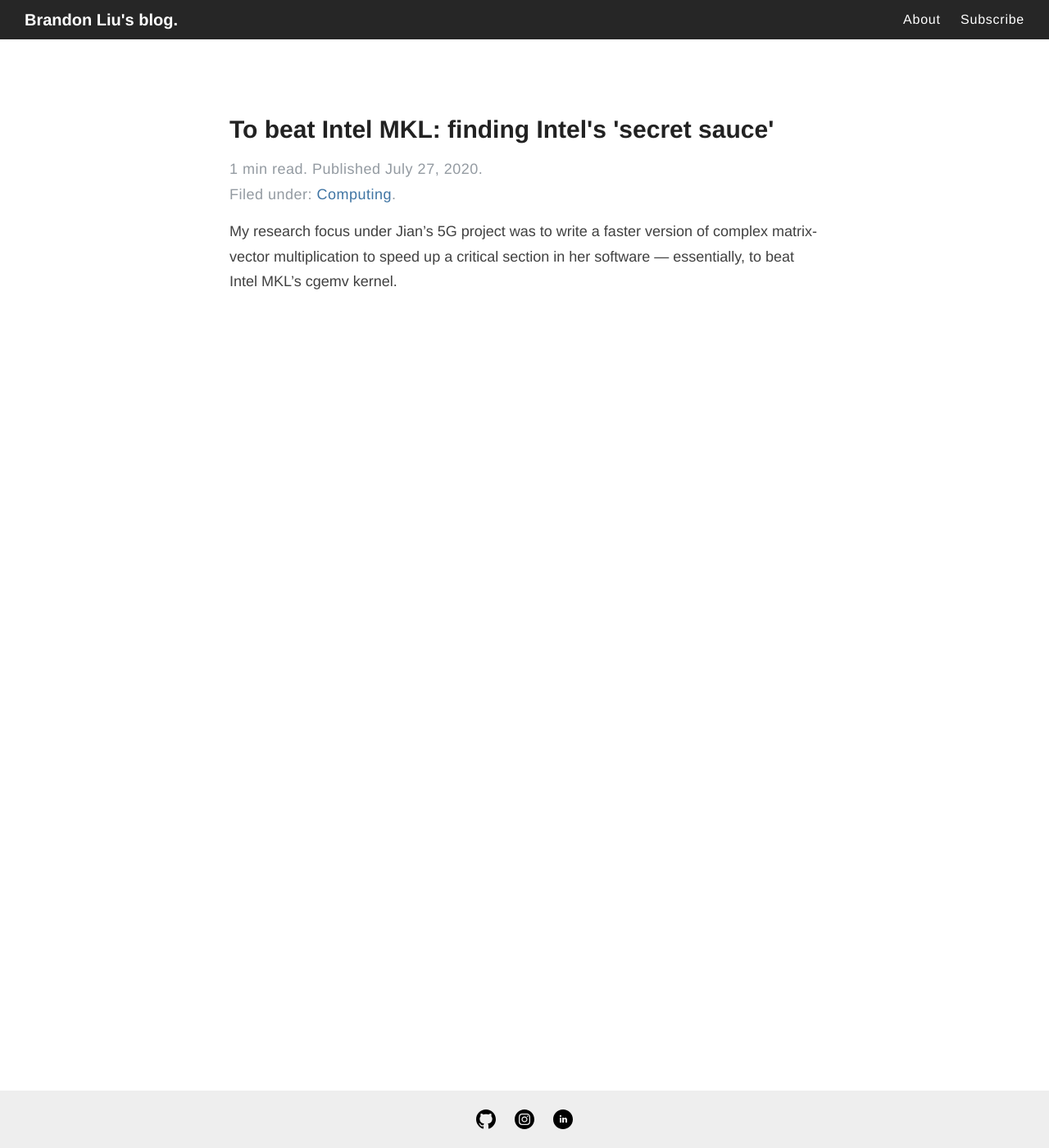
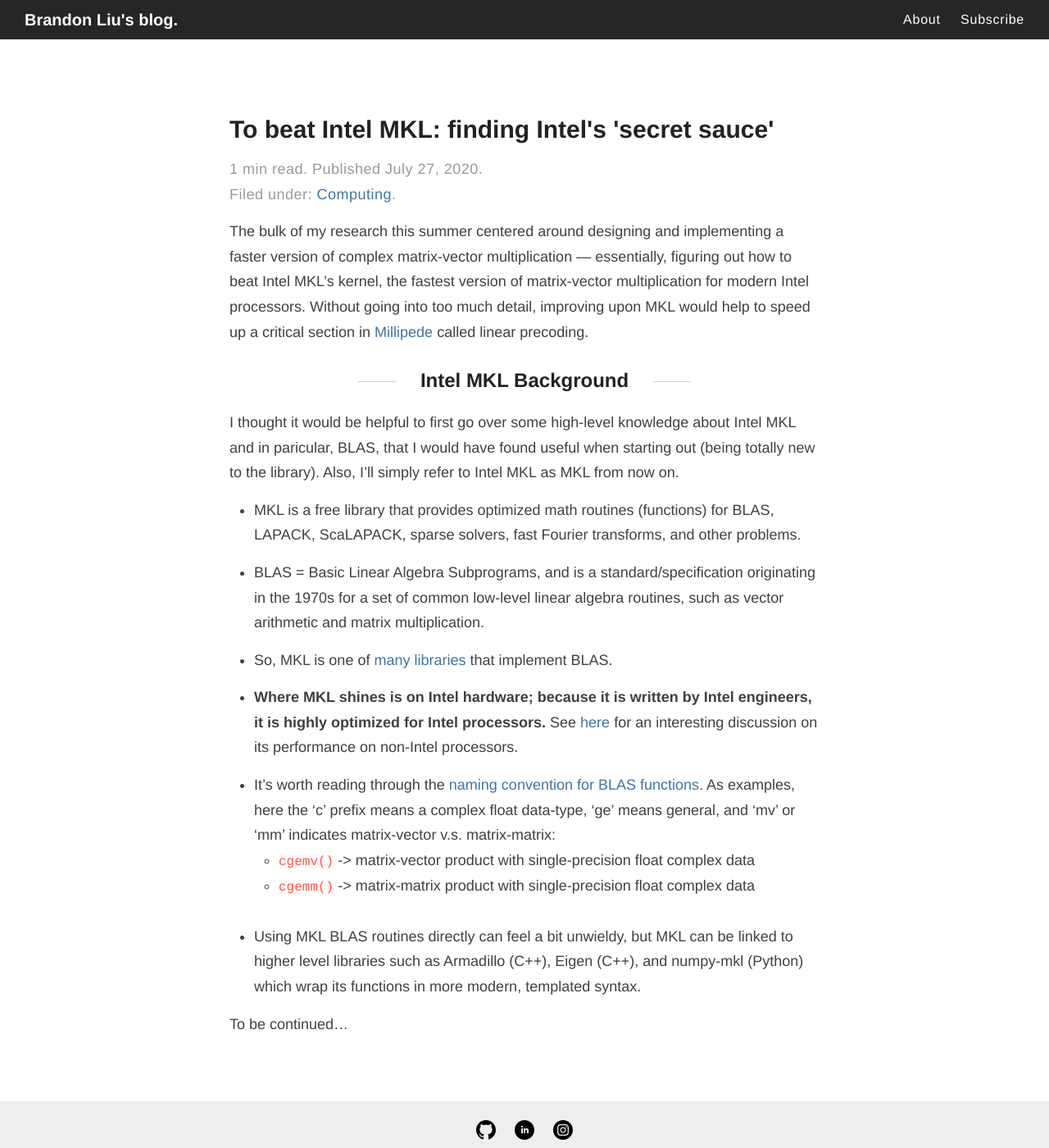
Before and after one commit to liubrandon/liubrandon.github.io, a Jekyll site: the page built from _posts/2020-07-27-beating-intel-mkl.md, in a window 1280 px wide and 1400 px high. Shown: the whole window at 82% size. Built offline with Jekyll 4.4.1, drawn with Linux system fonts in a browser that asks for light colours.

Commit message:
Started second post

```diff
--- a/_config.yml
+++ b/_config.yml
@@ -8,20 +8,24 @@
 # Name of the author
 author: Brandon Liu
 
+# Used for demarcating the preview (post.excerpt)
+excerpt_separator: <!--more-->
+
 #
 # Flags below are optional
 #
+
+# Includes an icon in the footer for each username you enter
+footer-links:
+  github:    liubrandon
+  linkedin:  byliu88
+  instagram: brandon.liu
 footer-icons:
   github:    <svg width="24" height="24" viewBox="0 0 24 24"><path d="M12 0c-6.626 0-12 5.373-12 12 0 5.302 3.438 9.8 8.207 11.387.599.111.793-.261.793-.577v-2.234c-3.338.726-4.033-1.416-4.033-1.416-.546-1.387-1.333-1.756-1.333-1.756-1.089-.745.083-.729.083-.729 1.205.084 1.839 1.237 1.839 1.237 1.07 1.834 2.807 1.304 3.492.997.107-.775.418-1.305.762-1.604-2.665-.305-5.467-1.334-5.467-5.931 0-1.311.469-2.381 1.236-3.221-.124-.303-.535-1.524.117-3.176 0 0 1.008-.322 3.301 1.23.957-.266 1.983-.399 3.003-.404 1.02.005 2.047.138 3.006.404 2.291-1.552 3.297-1.23 3.297-1.23.653 1.653.242 2.874.118 3.176.77.84 1.235 1.911 1.235 3.221 0 4.609-2.807 5.624-5.479 5.921.43.372.823 1.102.823 2.222v3.293c0 .319.192.694.801.576 4.765-1.589 8.199-6.086 8.199-11.386 0-6.627-5.373-12-12-12z"/></svg>
-  linkedin:  <svg width="24" height="24" viewBox="0 0 24 24"><path d="M14.829 6.302c-.738-.034-.96-.04-2.829-.04s-2.09.007-2.828.04c-1.899.087-2.783.986-2.87 2.87-.033.738-.041.959-.041 2.828s.008 2.09.041 2.829c.087 1.879.967 2.783 2.87 2.87.737.033.959.041 2.828.041 1.87 0 2.091-.007 2.829-.041 1.899-.086 2.782-.988 2.87-2.87.033-.738.04-.96.04-2.829s-.007-2.09-.04-2.828c-.088-1.883-.973-2.783-2.87-2.87zm-2.829 9.293c-1.985 0-3.595-1.609-3.595-3.595 0-1.985 1.61-3.594 3.595-3.594s3.595 1.609 3.595 3.594c0 1.985-1.61 3.595-3.595 3.595zm3.737-6.491c-.464 0-.84-.376-.84-.84 0-.464.376-.84.84-.84.464 0 .84.376.84.84 0 .463-.376.84-.84.84zm-1.404 2.896c0 1.289-1.045 2.333-2.333 2.333s-2.333-1.044-2.333-2.333c0-1.289 1.045-2.333 2.333-2.333s2.333 1.044 2.333 2.333zm-2.333-12c-6.627 0-12 5.373-12 12s5.373 12 12 12 12-5.373 12-12-5.373-12-12-12zm6.958 14.886c-.115 2.545-1.532 3.955-4.071 4.072-.747.034-.986.042-2.887.042s-2.139-.008-2.886-.042c-2.544-.117-3.955-1.529-4.072-4.072-.034-.746-.042-.985-.042-2.886 0-1.901.008-2.139.042-2.886.117-2.544 1.529-3.955 4.072-4.071.747-.035.985-.043 2.886-.043s2.14.008 2.887.043c2.545.117 3.957 1.532 4.071 4.071.034.747.042.985.042 2.886 0 1.901-.008 2.14-.042 2.886z"/></svg>
-  instagram: <svg width="24" height="24" viewBox="0 0 24 24"><path d="M12 0c-6.627 0-12 5.373-12 12s5.373 12 12 12 12-5.373 12-12-5.373-12-12-12zm-2 16h-2v-6h2v6zm-1-6.891c-.607 0-1.1-.496-1.1-1.109 0-.612.492-1.109 1.1-1.109s1.1.497 1.1 1.109c0 .613-.493 1.109-1.1 1.109zm8 6.891h-1.998v-2.861c0-1.881-2.002-1.722-2.002 0v2.861h-2v-6h2v1.093c.872-1.616 4-1.736 4 1.548v3.359z"/></svg>
-  # Includes an icon in the footer for each username you enter
-footer-links:
-  github: liubrandon
-  linkedin: byliu88
-  instagram: brandon.liu
+  linkedin:  <svg width="24" height="24" viewBox="0 0 24 24"><path d="M12 0c-6.627 0-12 5.373-12 12s5.373 12 12 12 12-5.373 12-12-5.373-12-12-12zm-2 16h-2v-6h2v6zm-1-6.891c-.607 0-1.1-.496-1.1-1.109 0-.612.492-1.109 1.1-1.109s1.1.497 1.1 1.109c0 .613-.493 1.109-1.1 1.109zm8 6.891h-1.998v-2.861c0-1.881-2.002-1.722-2.002 0v2.861h-2v-6h2v1.093c.872-1.616 4-1.736 4 1.548v3.359z"/></svg>
+  instagram: <svg width="24" height="24" viewBox="0 0 24 24"><path d="M14.829 6.302c-.738-.034-.96-.04-2.829-.04s-2.09.007-2.828.04c-1.899.087-2.783.986-2.87 2.87-.033.738-.041.959-.041 2.828s.008 2.09.041 2.829c.087 1.879.967 2.783 2.87 2.87.737.033.959.041 2.828.041 1.87 0 2.091-.007 2.829-.041 1.899-.086 2.782-.988 2.87-2.87.033-.738.04-.96.04-2.829s-.007-2.09-.04-2.828c-.088-1.883-.973-2.783-2.87-2.87zm-2.829 9.293c-1.985 0-3.595-1.609-3.595-3.595 0-1.985 1.61-3.594 3.595-3.594s3.595 1.609 3.595 3.594c0 1.985-1.61 3.595-3.595 3.595zm3.737-6.491c-.464 0-.84-.376-.84-.84 0-.464.376-.84.84-.84.464 0 .84.376.84.84 0 .463-.376.84-.84.84zm-1.404 2.896c0 1.289-1.045 2.333-2.333 2.333s-2.333-1.044-2.333-2.333c0-1.289 1.045-2.333 2.333-2.333s2.333 1.044 2.333 2.333zm-2.333-12c-6.627 0-12 5.373-12 12s5.373 12 12 12 12-5.373 12-12-5.373-12-12-12zm6.958 14.886c-.115 2.545-1.532 3.955-4.071 4.072-.747.034-.986.042-2.887.042s-2.139-.008-2.886-.042c-2.544-.117-3.955-1.529-4.072-4.072-.034-.746-.042-.985-.042-2.886 0-1.901.008-2.139.042-2.886.117-2.544 1.529-3.955 4.072-4.071.747-.035.985-.043 2.886-.043s2.14.008 2.887.043c2.545.117 3.957 1.532 4.071 4.071.034.747.042.985.042 2.886 0 1.901-.008 2.14-.042 2.886z"/></svg>
 
-# Enter your Disqus shortname (not your username) to enable commenting on posts
+  # Enter your Disqus shortname (not your username) to enable commenting on posts
 # You can find your shortname on the Settings page of your Disqus account
 disqus:
 
--- a/_posts/2020-07-27-beating-intel-mkl.md
+++ b/_posts/2020-07-27-beating-intel-mkl.md
@@ -4,4 +4,25 @@
 categories: [Computing]
 updated_date:
 ---
-My research focus under Jian's 5G project was to write a faster version of complex matrix-vector multiplication to speed up a critical section in her software — essentially, to beat Intel MKL's cgemv kernel.
+The bulk of my research this summer centered around designing and implementing a faster version of complex matrix-vector multiplication — essentially, figuring out how to beat Intel MKL's kernel, the fastest version of matrix-vector multiplication for modern Intel processors. <!--more--> Without going into too much detail, improving upon MKL would help to speed up a critical section in [Millipede](https://scholarship.rice.edu/bitstream/handle/1911/107406/DING-DOCUMENT-2019.pdf?sequence=1&isAllowed=y) called linear precoding.
+
+## Intel MKL Background
+
+I thought it would be helpful to first go over some high-level knowledge about Intel MKL and in paricular, BLAS, that I would have found useful when starting out (being totally new to the library). Also, I'll simply refer to Intel MKL as MKL from now on.
+
+* MKL is a free library that provides optimized math routines (functions) for BLAS, LAPACK, ScaLAPACK, sparse solvers, fast Fourier transforms, and other problems.
+
+* BLAS = Basic Linear Algebra Subprograms, and is a standard/specification originating in the 1970s for a set of common low-level linear algebra routines, such as vector arithmetic and matrix multiplication.
+
+* So, MKL is one of [many libraries](https://en.wikipedia.org/wiki/Basic_Linear_Algebra_Subprograms#Implementations) that implement BLAS.
+
+* **Where MKL shines is on Intel hardware; because it is written by Intel engineers, it is highly optimized for Intel processors.** See [here](https://news.ycombinator.com/item?id=21732902) for an interesting discussion on its performance on non-Intel processors.
+
+* It's worth reading through the [naming convention for BLAS functions](https://software.intel.com/content/www/us/en/develop/documentation/mkl-developer-reference-fortran/top/blas-and-sparse-blas-routines/blas-routines/naming-conventions-for-blas-routines.html). As examples, here the 'c' prefix means a complex float data-type, 'ge' means general, and 'mv' or 'mm' indicates matrix-vector v.s. matrix-matrix:
+  * `cgemv()` -> matrix-vector product with single-precision float complex data
+  * `cgemm()` -> matrix-matrix product with single-precision float complex data
+&nbsp;
+* Using MKL BLAS routines directly can feel a bit unwieldy, but MKL can be linked to higher level libraries such as Armadillo (C++), Eigen (C++), and numpy-mkl (Python) which wrap its functions in more modern, templated syntax.
+
+
+To be continued...
```
Also changed, not shown: _pages/about.md (+2 -2 lines), _posts/2020-07-18-Introduction.md (+1 -1 lines).
